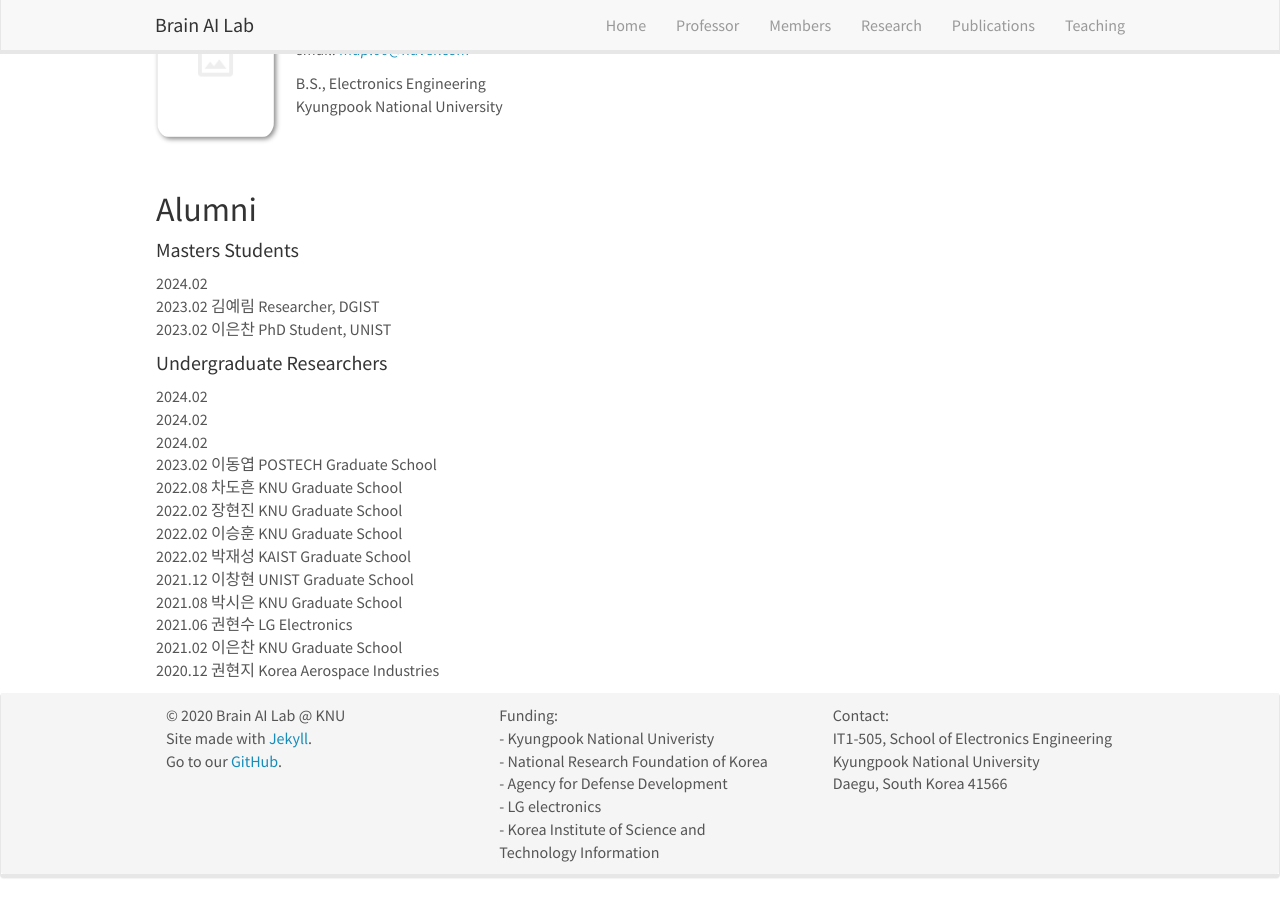
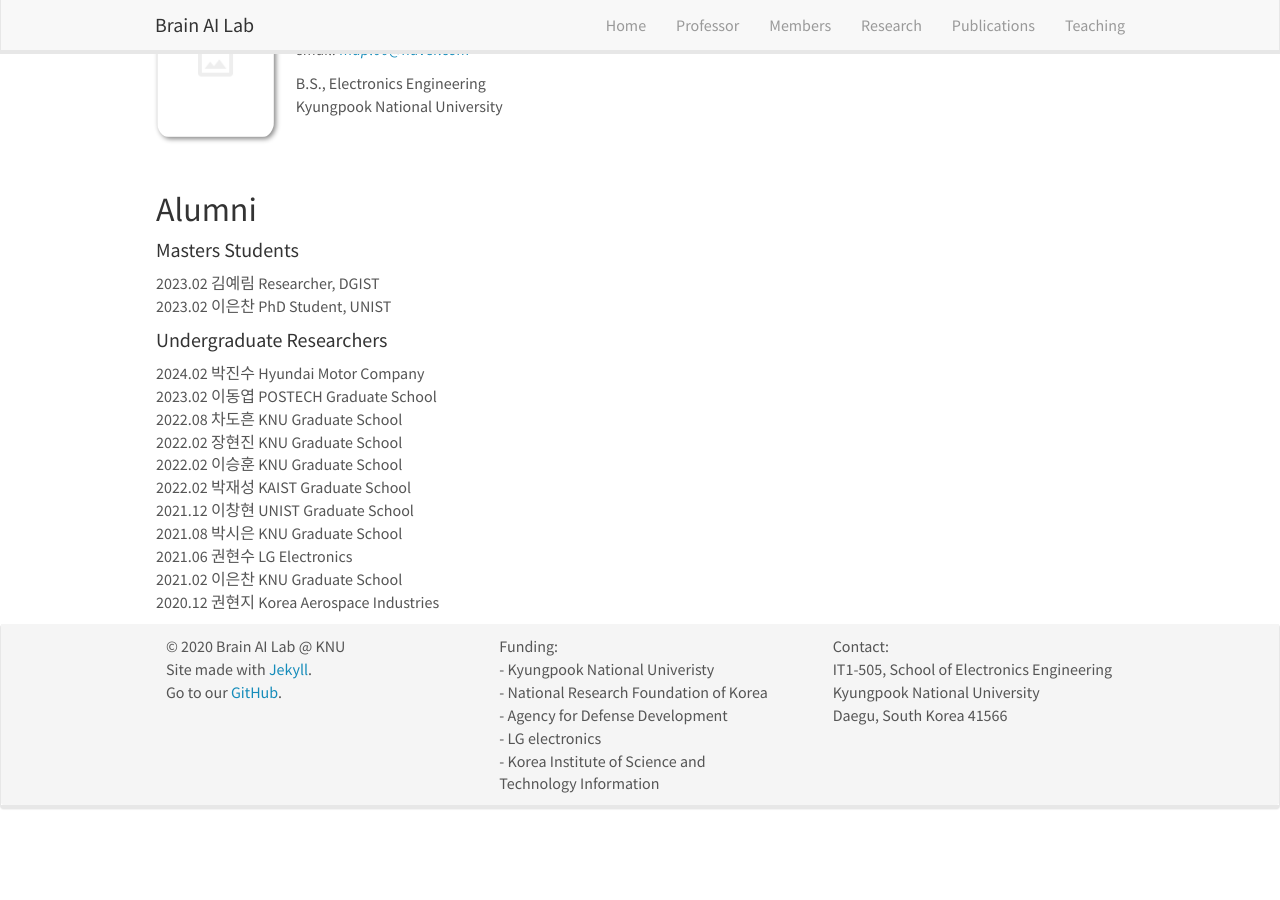
Before and after one commit to KNU-BrainAI/knu-brainai.github.io, a Jekyll site: the page built from _pages/members.md, in a window 1280 px wide and 900 px high, scrolled down 1795 px. Built offline with Jekyll 4.4.1, drawn with Linux system fonts in a browser that asks for light colours; nearby versions of some CDN libraries; after the commit the page ends 2626 px from its top, so only the background shows below that.

Commit message:
Update members.md

```diff
--- a/_pages/members.md
+++ b/_pages/members.md
@@ -61,14 +61,11 @@ permalink: /members/
 
 ## Alumni
 #### Masters Students
-2024.02 <br>
 2023.02 김예림 Researcher, DGIST <br>
 2023.02 이은찬 PhD Student, UNIST <br>
 
 #### Undergraduate Researchers
-2024.02 <br>
-2024.02 <br>
-2024.02 <br>
+2024.02 박진수 Hyundai Motor Company<br>
 2023.02 이동엽 POSTECH Graduate School<br>
 2022.08 차도흔 KNU Graduate School<br>
 2022.02 장현진 KNU Graduate School<br>
```
